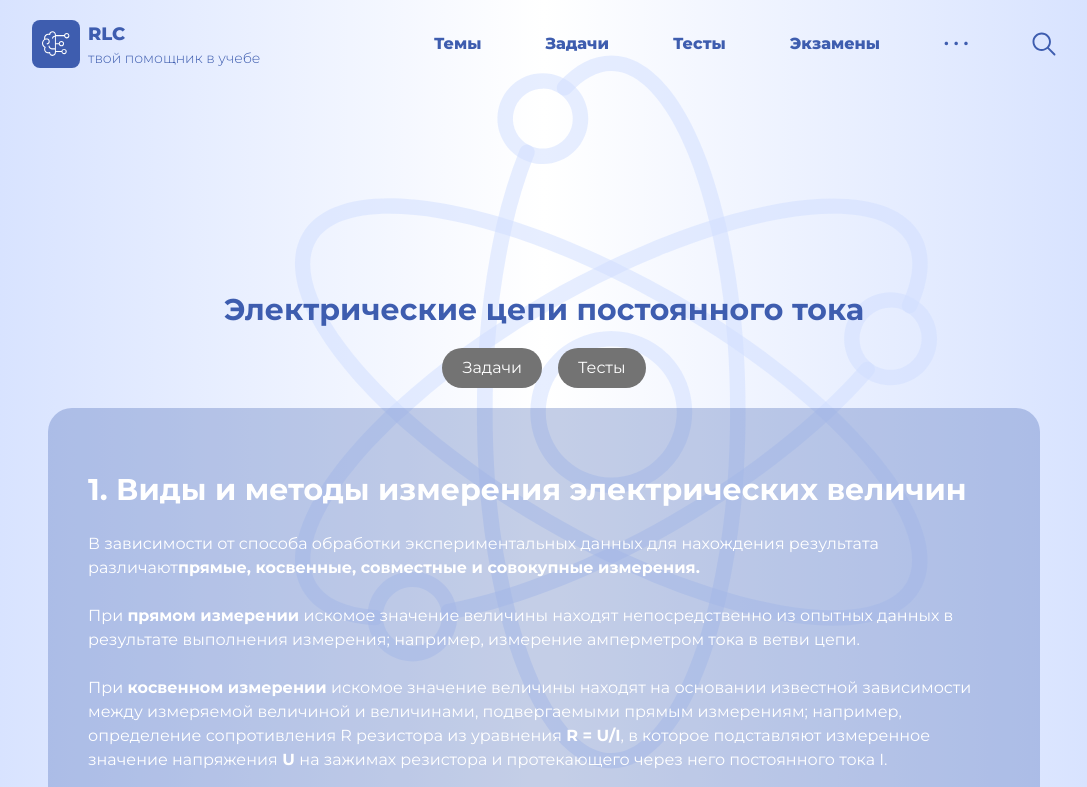
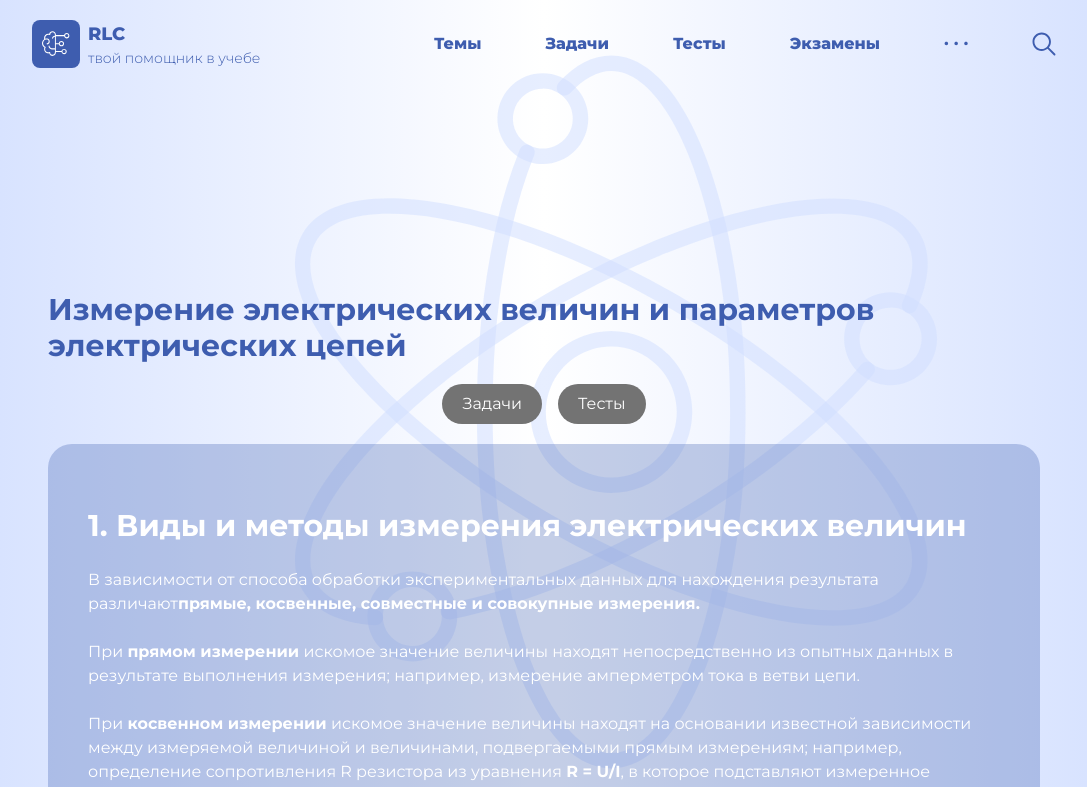
Before and after one commit to dmitsai/electronic-next, a Next.js app: page /theme/basic-electro in a window 1280 px wide. Shown: the top 787 px of the page, without its empty margins (96-1183 px from the left). Built offline with nearby package versions, Linux system fonts and the light colour scheme.

Commit message:
[feat] rename theme

```diff
--- a/src/app/theme/basic-electro/page.tsx
+++ b/src/app/theme/basic-electro/page.tsx
@@ -20,7 +20,7 @@ export default function BasicElectro() {
             </div>
             <Header mode={HeaderMode.BLUE} />
             <div className={'flex w-full flex-col items-center justify-center gap-y-5 px-36 py-56'}>
-                <p className={'text-3xl font-bold text-btn-blue'}>Электрические цепи постоянного тока</p>
+                <p className={'text-3xl font-bold text-btn-blue'}>Измерение электрических величин и параметров электрических цепей</p>
                 <div className={'flex w-full flex-row justify-center gap-x-4 px-72'}>
                     <Activity placeholder={'Задачи'} />
                     <Activity placeholder={'Тесты'} />
```
